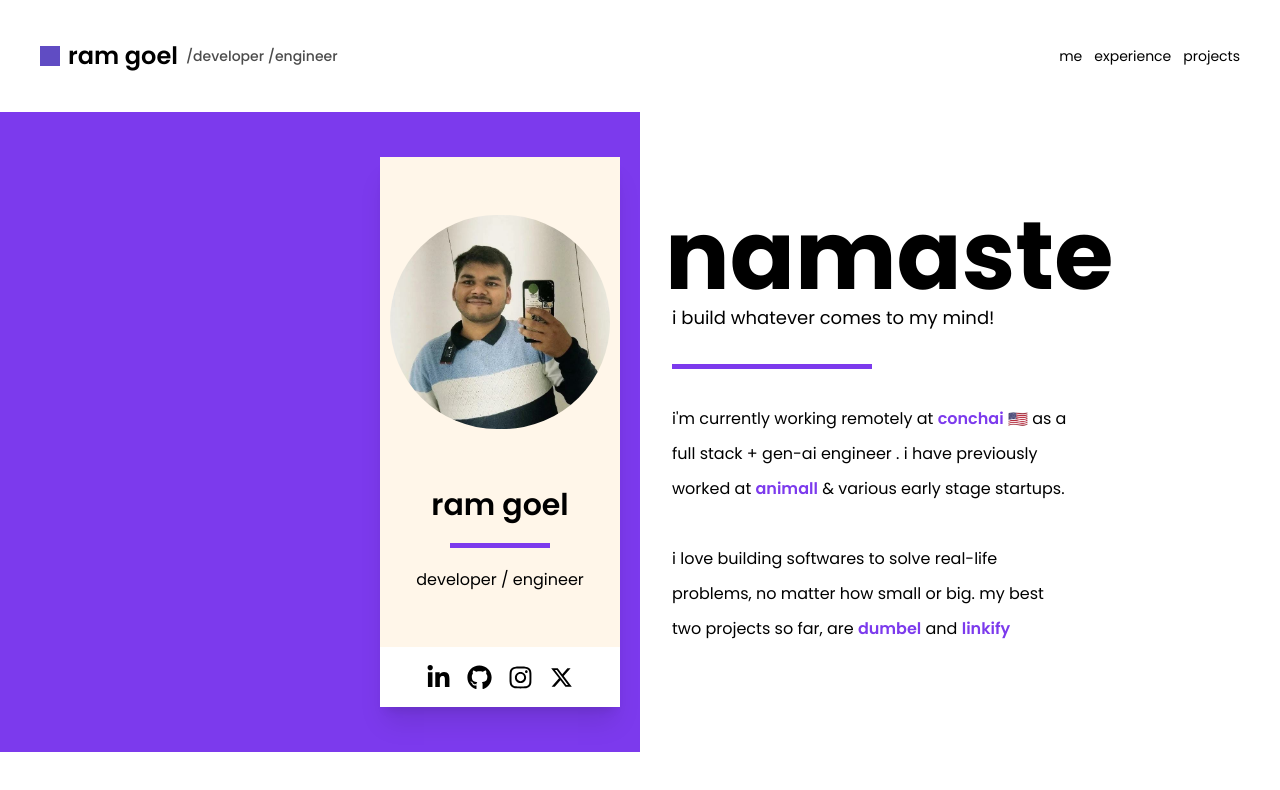
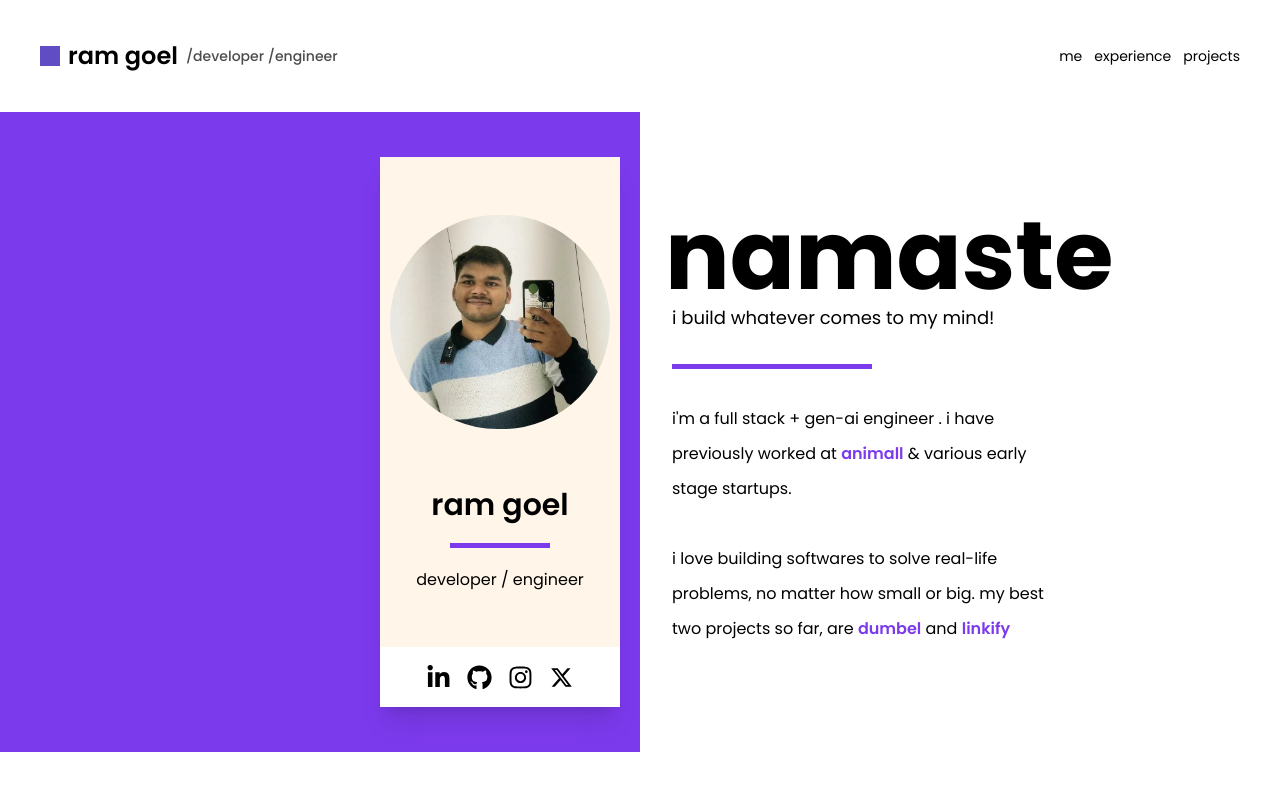
Before and after one commit to RamGoel/ramgoel.github.io, a Next.js app: page / in a window 1280 px wide. Shown: the top 790 px of the page. Built offline with nearby package versions, Linux system fonts and the light colour scheme.

Commit message:
fix: home config

```diff
--- a/components/v2/hero.tsx
+++ b/components/v2/hero.tsx
@@ -69,21 +69,7 @@ const Hero = () => {
                         <div className="w-[200px] my-8 h-[5px] bg-violet-600"></div>
 
                         <p className="w-10/12 md:w-[400px] mb-4 leading-[35px] lowercase">
-                            I&apos;m currently working remotely at{' '}
-                            <Link
-                                href={'https://getconch.ai/'}
-                                className="font-semibold text-violet-600"
-                            >
-                                ConchAI
-                            </Link>{' '}
-                            <Image
-                                height={100}
-                                width={100}
-                                alt="flag"
-                                className="w-[20px] h-[15px] inline"
-                                src={require('@/public/flag.png')}
-                            />{' '}
-                            as a full stack + gen-ai engineer . I have
+                            I&apos;m a full stack + gen-ai engineer . I have
                             previously worked at{' '}
                             <Link
                                 className="font-semibold text-violet-600"
```
